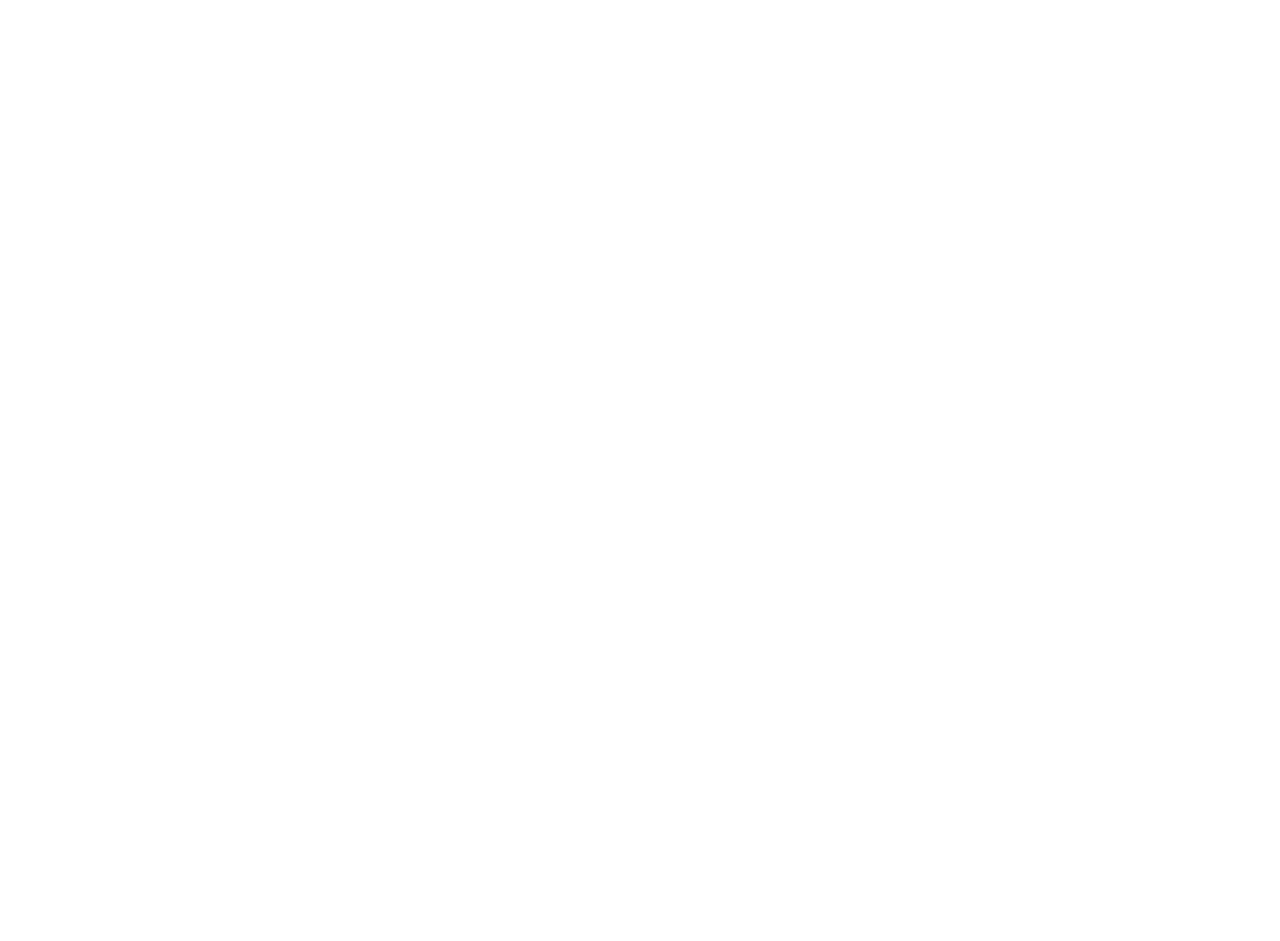
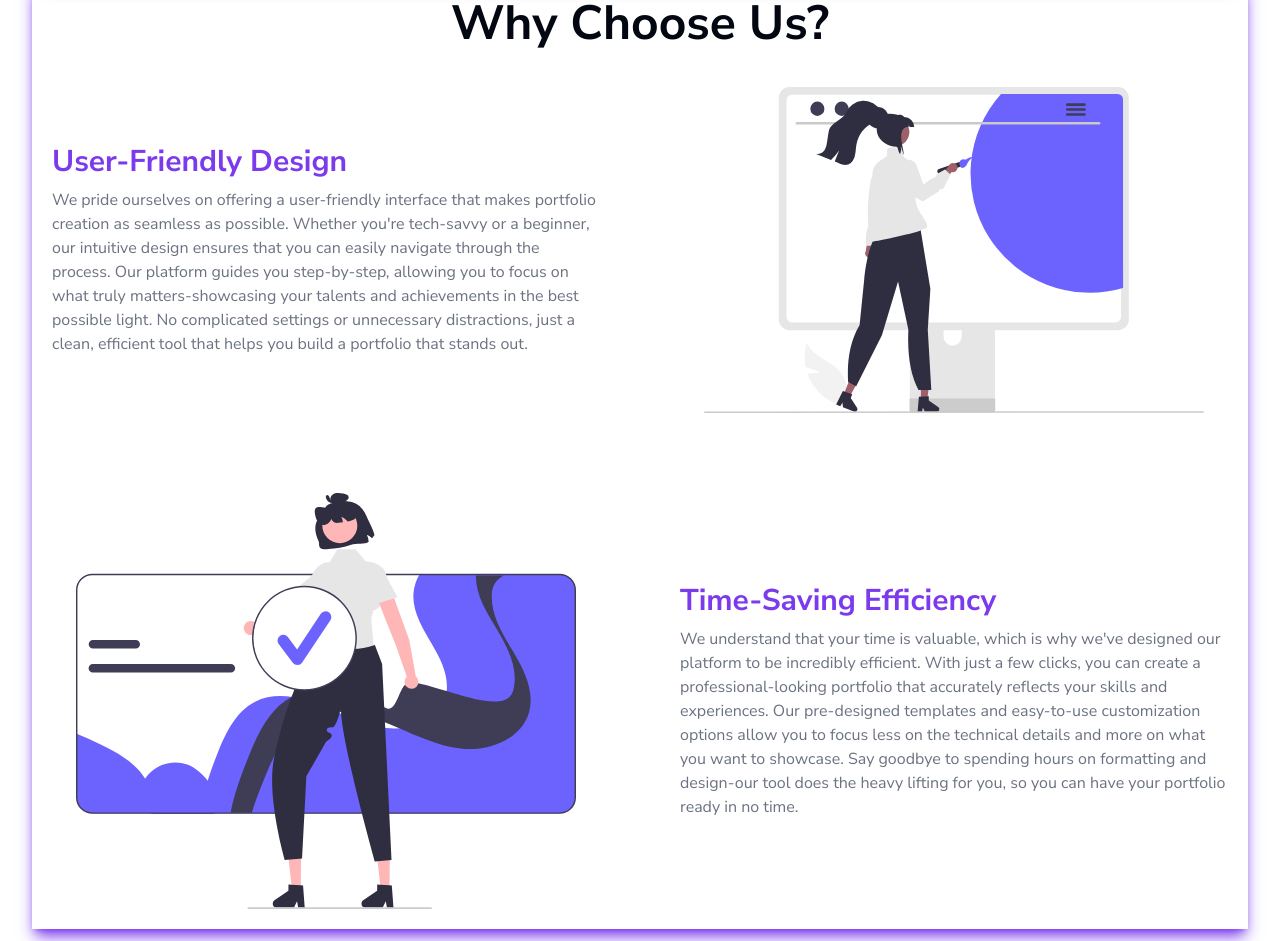
Before and after one commit to canbedir/hixfolio, a Next.js app: page / in a window 1280 px wide. Shown: the part 1023-1964 px from the top of the page. Before the commit the page ends 990 px from the top, so only its background shows below. Built offline with nearby package versions, Linux system fonts and the light colour scheme.

Commit message:
feat: add Choose Us section

```diff
--- a/app/layout.tsx
+++ b/app/layout.tsx
@@ -18,7 +18,7 @@ export default function RootLayout({
 }>) {
   return (
     <html lang="en">
-      <body className={cn("container mx-auto max-w-7xl", ubuntu.className)}>{children}</body>
+      <body className={cn("container mx-auto max-w-7xl py-3", ubuntu.className)}>{children}</body>
     </html>
   );
 }
--- a/app/page.tsx
+++ b/app/page.tsx
@@ -1,3 +1,4 @@
+import ChooseUs from "@/components/ChooseUs/ChooseUs";
 import Hero from "@/components/Hero/Hero";
 import Navbar from "@/components/Navbar/Navbar";
 
@@ -6,6 +7,7 @@ export default function Home() {
     <div className="mt-10">
       <Navbar/>
       <Hero/>
+      <ChooseUs/>
     </div>
   );
 }
--- /dev/null
+++ b/components/ChooseUs/ChooseUs.tsx
@@ -0,0 +1,62 @@
+import Image from "next/image";
+import React from "react";
+
+const ChooseUs = () => {
+  return (
+    <div className="shadow-primary shadow-lg p-5">
+      <h1 className="text-5xl font-bold text-center">Why Choose Us?</h1>
+      <div className="grid grid-cols-1 sm:grid-cols-2 mt-10 gap-20">
+        <div className="flex flex-col justify-center gap-2">
+          <h1 className="text-3xl font-bold text-primary">
+            User-Friendly Design
+          </h1>
+          <p className="text-muted-foreground">
+            We pride ourselves on offering a user-friendly interface that makes
+            portfolio creation as seamless as possible. Whether you're
+            tech-savvy or a beginner, our intuitive design ensures that you can
+            easily navigate through the process. Our platform guides you
+            step-by-step, allowing you to focus on what truly matters-showcasing
+            your talents and achievements in the best possible light. No
+            complicated settings or unnecessary distractions, just a clean,
+            efficient tool that helps you build a portfolio that stands out.
+          </p>
+        </div>
+        <div className="flex items-center justify-center">
+          <Image
+            src={"/illustrator/add-color.svg"}
+            alt=""
+            width={500}
+            height={100}
+          />
+        </div>
+
+        <div className="flex items-center justify-center">
+          <Image
+            src={"/illustrator/complete.svg"}
+            alt=""
+            width={500}
+            height={100}
+          />
+        </div>
+        <div className="flex flex-col justify-center gap-2">
+          <h1 className="text-3xl font-bold text-primary">
+            Time-Saving Efficiency
+          </h1>
+          <p className="text-muted-foreground">
+            We understand that your time is valuable, which is why we've
+            designed our platform to be incredibly efficient. With just a few
+            clicks, you can create a professional-looking portfolio that
+            accurately reflects your skills and experiences. Our pre-designed
+            templates and easy-to-use customization options allow you to focus
+            less on the technical details and more on what you want to showcase.
+            Say goodbye to spending hours on formatting and design-our tool does
+            the heavy lifting for you, so you can have your portfolio ready in
+            no time.
+          </p>
+        </div>
+      </div>
+    </div>
+  );
+};
+
+export default ChooseUs;
```
